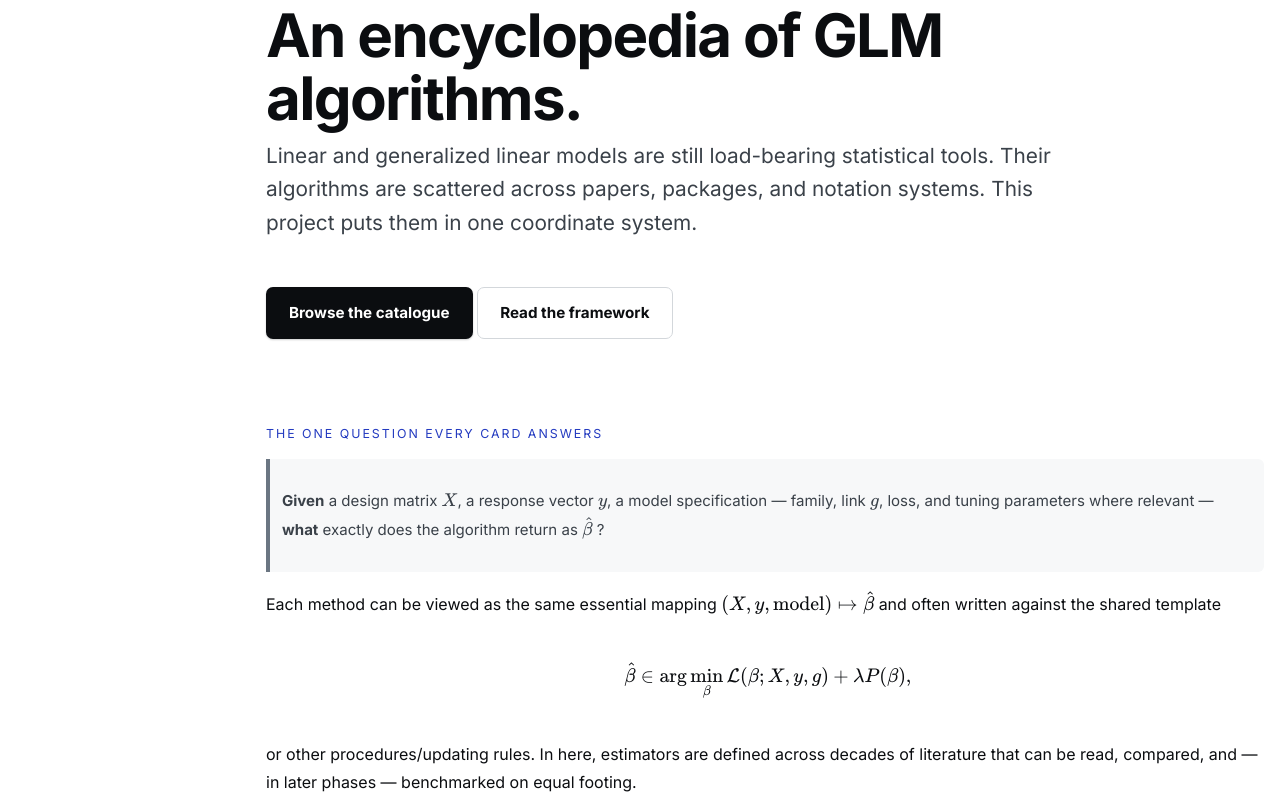
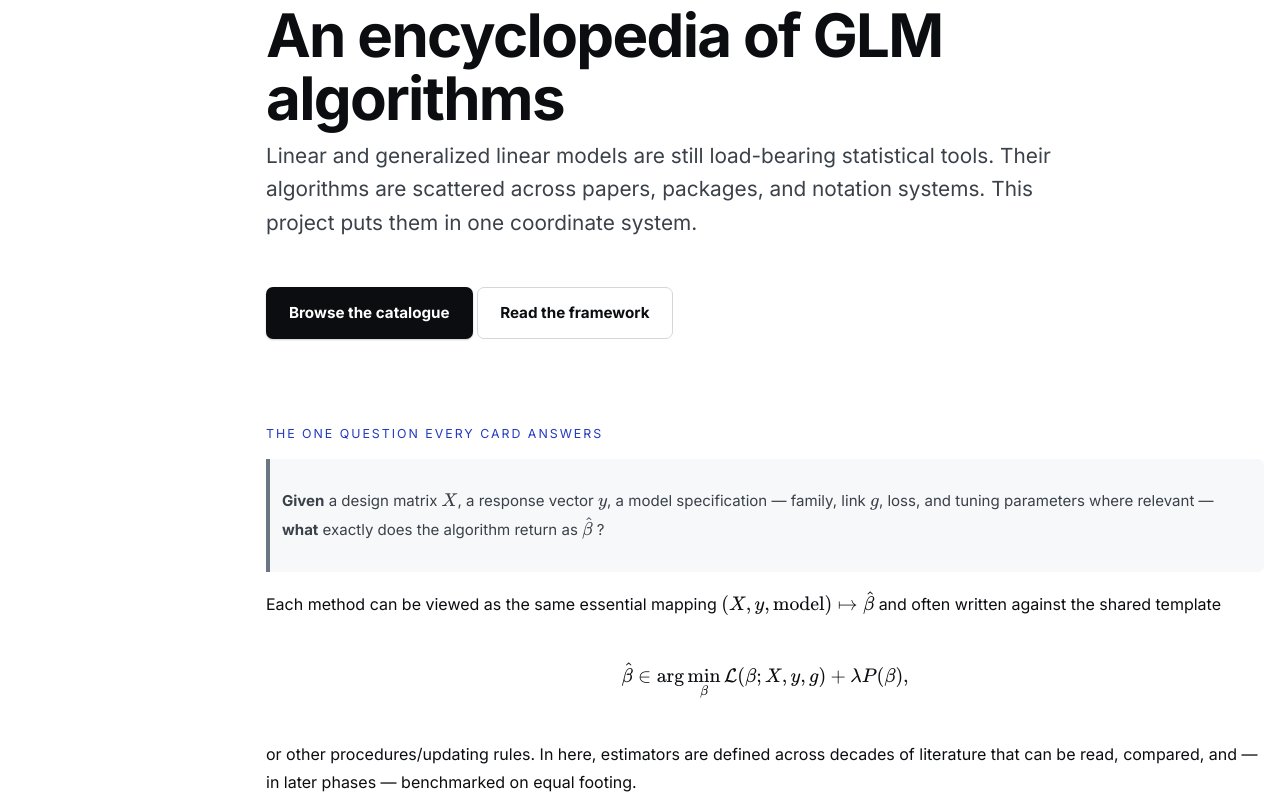
Before and after one commit to ChattelionLuo/regression-zoo, an MkDocs documentation site: the page built from docs/index.md, in a window 1280 px wide and 1400 px high. Shown: the part 305-1099 px from the top of the window. Built offline with MkDocs 1.6.1 and Material for MkDocs 9.7.7, drawn with Linux system fonts in a browser that asks for light colours; comment, search, counter and statistics services are not loaded.

```diff
--- a/docs/index.md
+++ b/docs/index.md
@@ -7,7 +7,7 @@ hide:
 
 <span class="arena-eyebrow">GLM Algorithm Arena · Phase I</span>
 
-# An encyclopedia of GLM algorithms.
+# An encyclopedia of GLM algorithms
 
 <p class="arena-lede" markdown>
 Linear and generalized linear models are still load-bearing statistical tools. Their algorithms are scattered across papers, packages, and notation systems. This project puts them in one coordinate system.
@@ -29,7 +29,7 @@ Each method can be viewed as the same essential mapping $(X, y, \text{model}) \m
 against the shared template
 
 $$
-\;\hat\beta\in\arg\min_\beta \mathcal L(\beta; X, y, g)+\lambda P(\beta),
+\hat\beta\in\arg\min_\beta \mathcal L(\beta; X, y, g)+\lambda P(\beta),
 $$
 
 or other procedures/updating rules. In here, estimators are defined across decades of literature that can be read, compared, and — in later phases —
```
